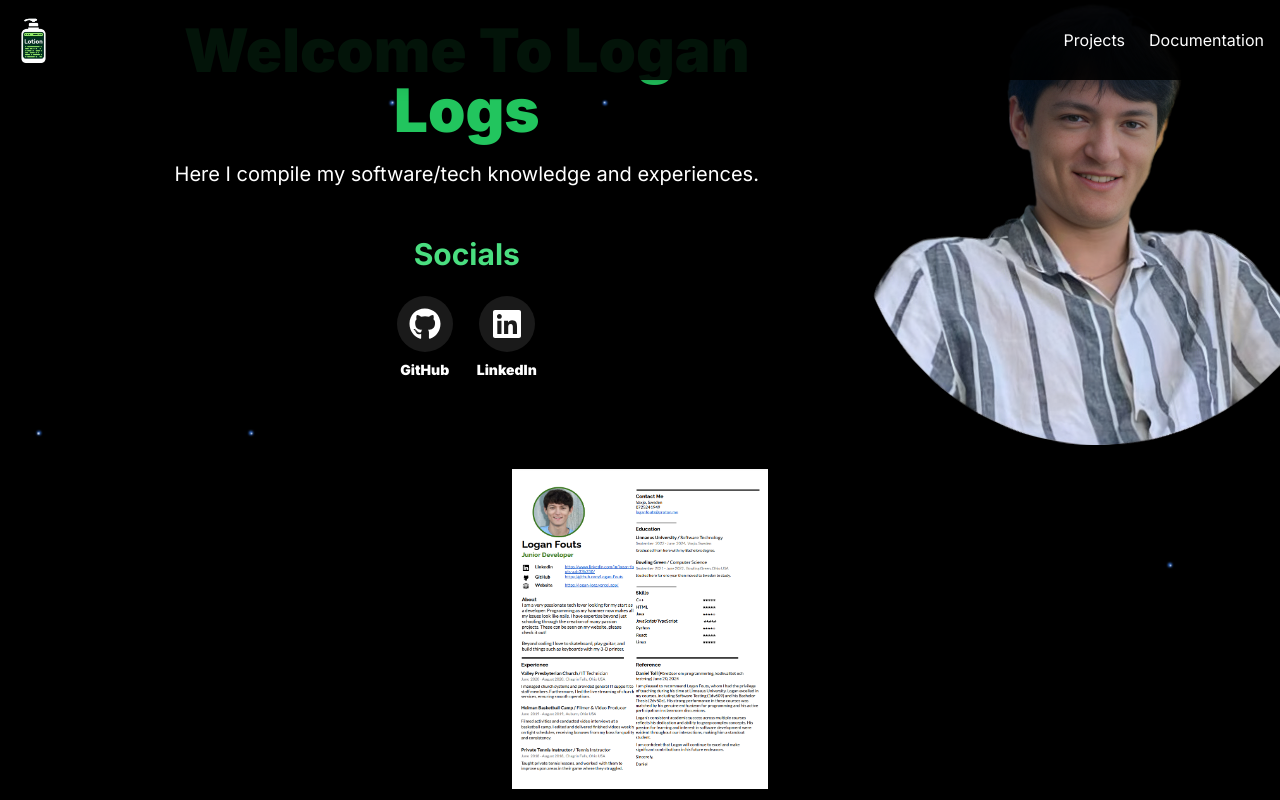
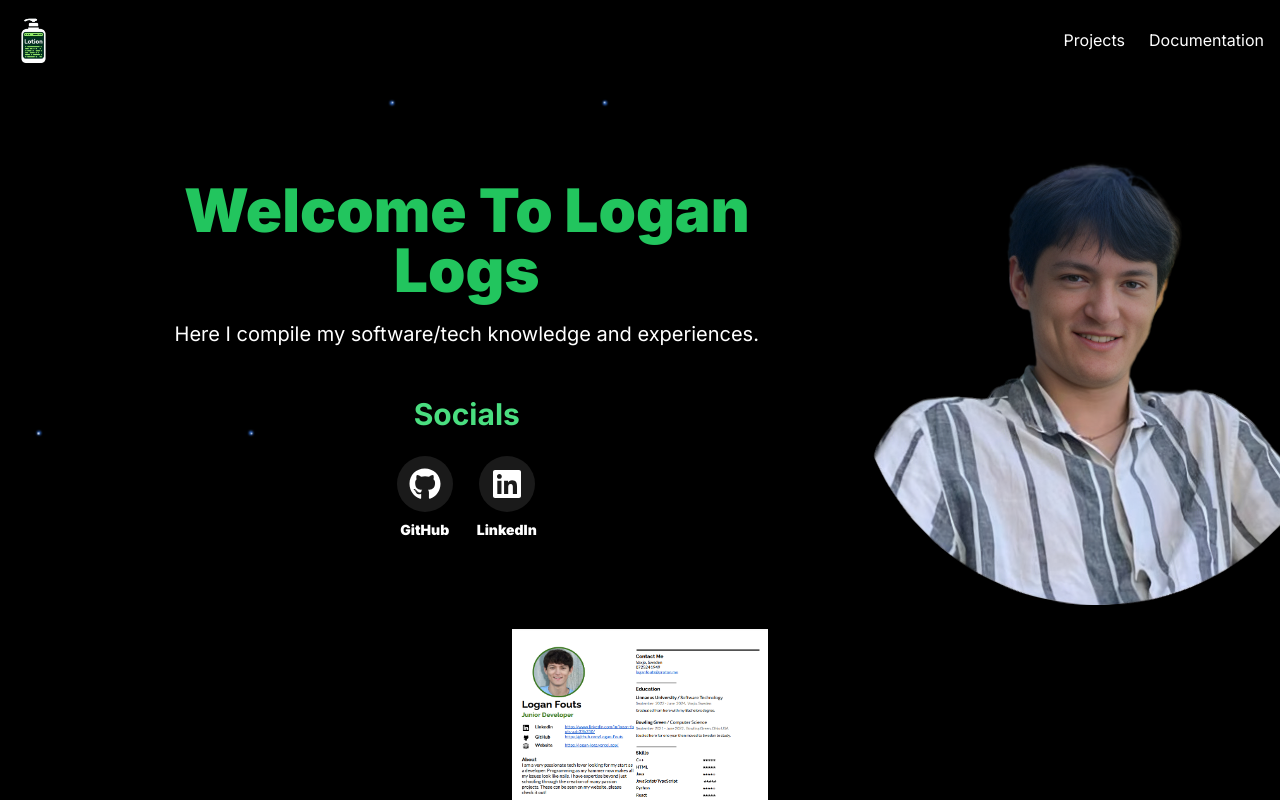
Before and after one commit to Logan-Fouts/logan-logs, a Next.js app: page / in a window 1280 px wide. Built offline with nearby package versions, Linux system fonts and the light colour scheme.

Commit message:
padding being weird

```diff
--- a/src/app/page.jsx
+++ b/src/app/page.jsx
@@ -13,7 +13,7 @@ export default function Home() {
       <GlowingStarsBackgroundCard className="z-1" />
       <Navbar />
 
-      <main className="flex flex-col items-center justify-center h-full px-4 pt-20 md:pt-0">
+      <main className="flex flex-col items-center justify-center h-full px-4 pt-40 mt-0 md:mt-20">
         <motion.div
           initial={{ opacity: 0, y: 20 }}
           animate={{ opacity: 1, y: 0 }}
```
